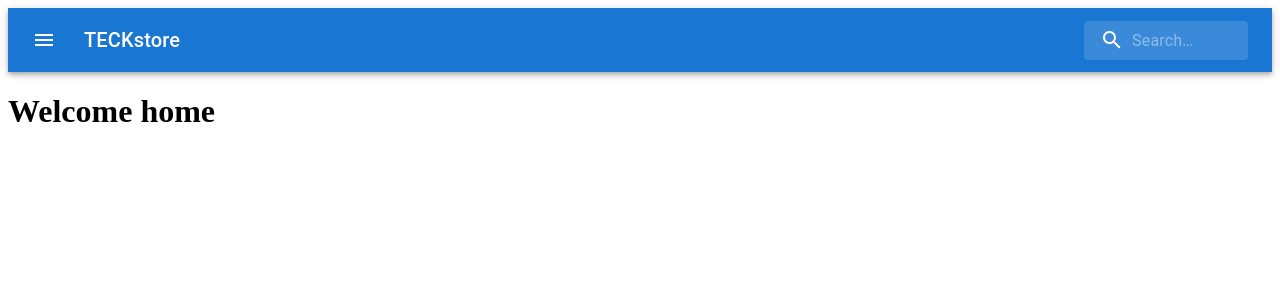
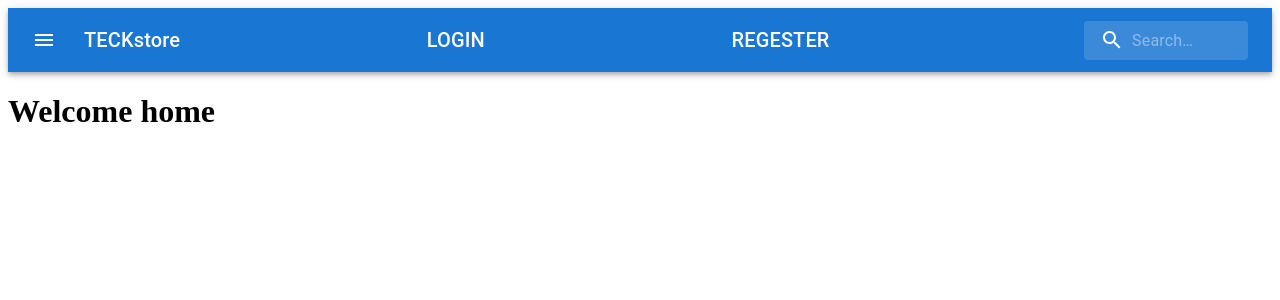
Before and after one commit to ikramby/BlissBazaar, a React (Create React App) app in the folder frontend/: page / in a window 1280 px wide. Shown: the top 300 px of the page. Built offline with nearby package versions, Linux system fonts and the light colour scheme.

Commit message:
reset signin sinup with na bar

```diff
--- a/frontend/src/component/navbar.js
+++ b/frontend/src/component/navbar.js
@@ -8,6 +8,7 @@ import Typography from '@mui/material/Typography';
 import InputBase from '@mui/material/InputBase';
 import MenuIcon from '@mui/icons-material/Menu';
 import SearchIcon from '@mui/icons-material/Search';
+import Link from '@mui/material/Link';
 
 const Search = styled('div')(({ theme }) => ({
   position: 'relative',
@@ -73,6 +74,29 @@ export default function SearchAppBar() {
           >
            TECKstore
           </Typography>
+          <Typography
+            variant="h6"
+            noWrap
+            component="div"
+            sx={{ flexGrow: 1, display: { xs: 'none', sm: 'block' } }}
+          >
+            <Link href='/login' sx={{color:'white'}}>
+           LOGIN
+         </Link>
+          </Typography>
+          <Typography
+            variant="h6"
+            noWrap
+            component="div"
+            sx={{ flexGrow: 1, display: { xs: 'none', sm: 'block' } }}
+          >
+         <Link href='/register' sx={{color:'white'}}>
+            REGESTER
+         </Link>
+         </Typography>
+
+
+
           <Search>
             <SearchIconWrapper>
               <SearchIcon />
```
